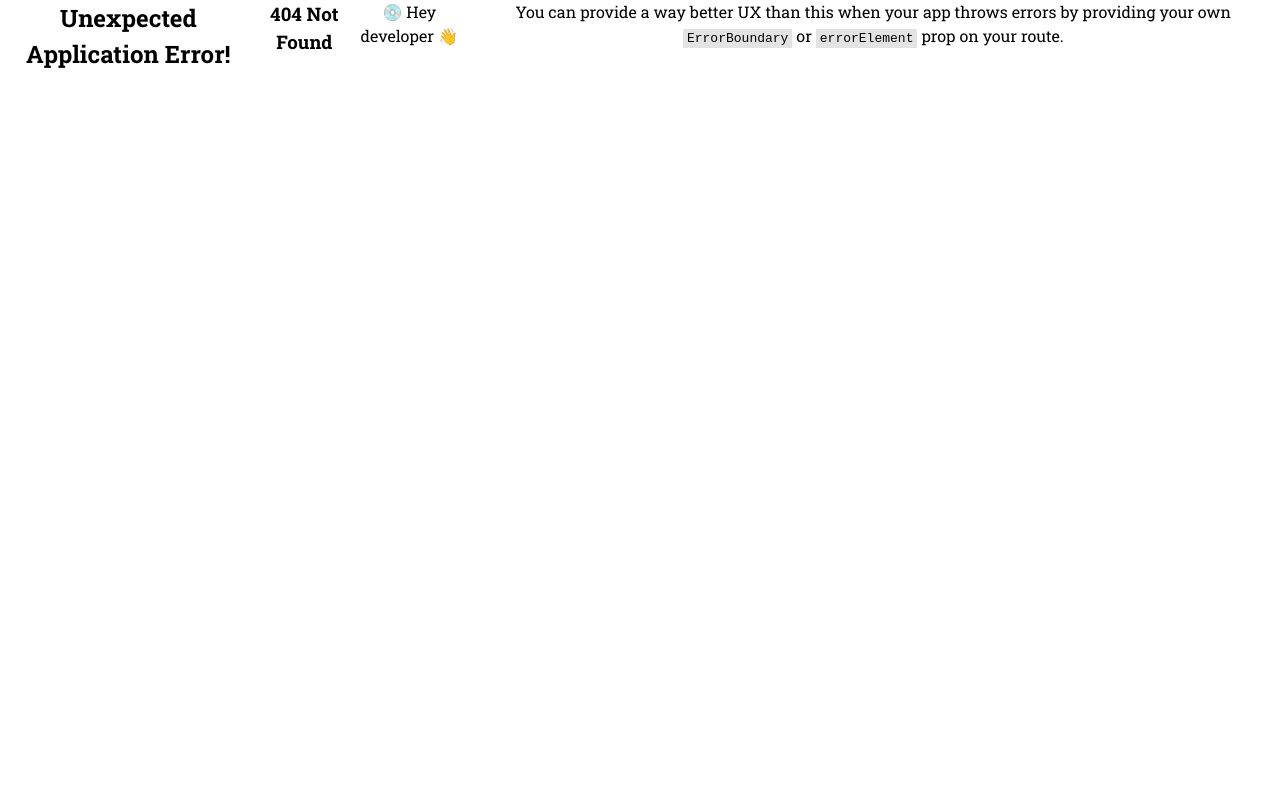
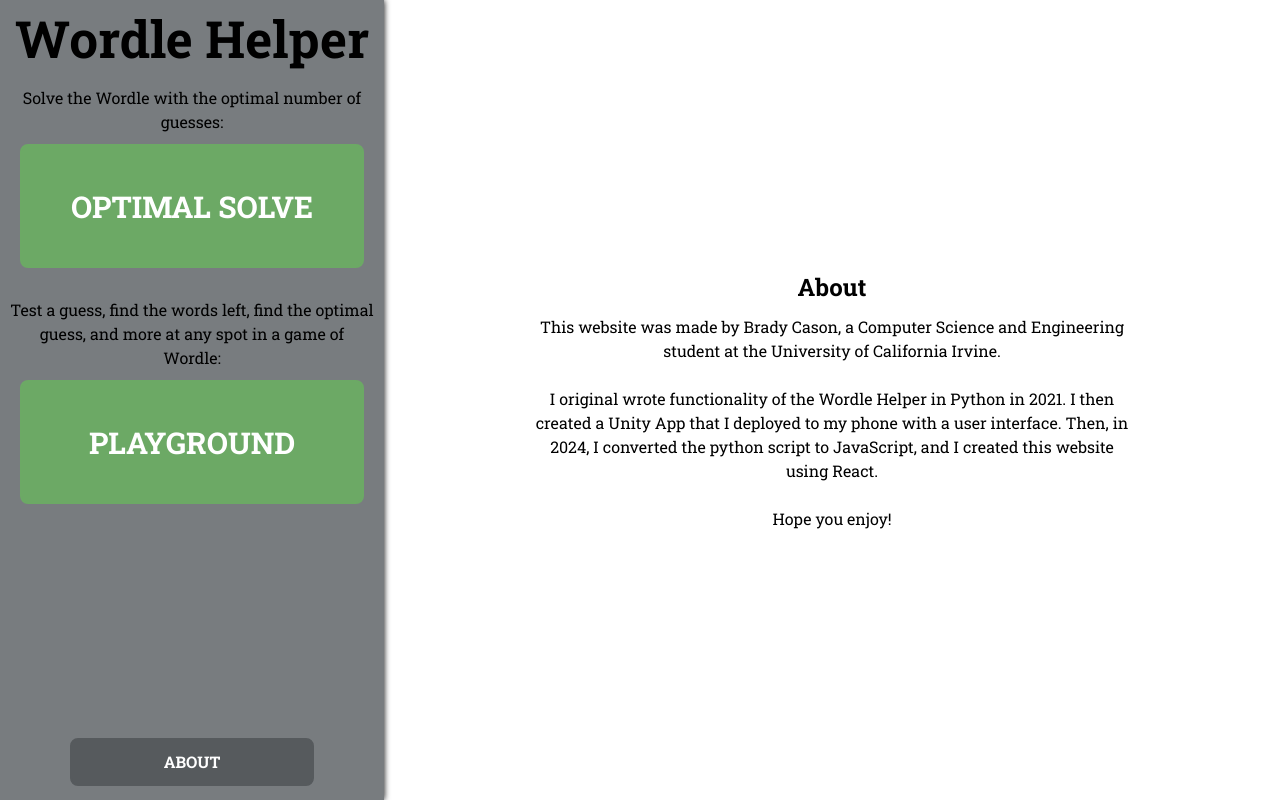
Before and after one commit to BradyCason/Wordle-Helper, a React (Vite) app: page /about in a window 1280 px wide. Before the commit this address had no page. Built offline with nearby package versions, Linux system fonts and the light colour scheme.

Commit message:
About page

```diff
--- a/src/App.css
+++ b/src/App.css
@@ -15,6 +15,10 @@
   flex: 1;
   padding: 10px;
   filter: drop-shadow(0 0 0.2rem black);
+  display: flex;
+  flex-direction: column;
+  justify-content: space-between;
+  align-items: center;
 }
 
 .right-box{
@@ -83,6 +87,20 @@
 .button-grey:hover{
   background-color: #5f6366;
   border-color: #5f6366;
+  color: white;
+}
+
+.button-dark-grey{
+  background-color: #565a5d;
+  border: 2px solid #565a5d;
+  color: white;
+  margin: 4px;
+  width: 200px;
+}
+
+.button-dark-grey:hover{
+  background-color: #4a4e51;
+  border-color: #4a4e51;
   color: white;
 }
 
--- /dev/null
+++ b/src/components/AboutPage.jsx
@@ -0,0 +1,13 @@
+export default function AboutPage() {
+
+    return (
+      <div style={{height: "100vh", display: "flex", flexDirection: "column", justifyContent: "center", alignItems: "center"}}>
+        <div style={{width: "600px"}}>
+            <h2>About</h2>
+            <p>This website was made by Brady Cason, a Computer Science and Engineering student at the University of California Irvine.<br /><br /></p>
+            <p>I original wrote functionality of the Wordle Helper in Python in 2021. I then created a Unity App that I deployed to my phone with a user interface. Then, in 2024, I converted the python script to JavaScript, and I created this website using React.<br /><br /></p>
+            <p>Hope you enjoy!</p>
+        </div>
+      </div>
+    )
+  }
--- a/src/components/LeftNavBar.jsx
+++ b/src/components/LeftNavBar.jsx
@@ -4,11 +4,14 @@
 
     return (
       <div className="left-nav-bar">
-        <h1>Wordle Helper</h1>
-        <p>Solve the Wordle with the optimal number of guesses:</p>
-        <Link className="button button-green nav-button" to='/optimal-solve'>Optimal Solve</Link>
-        <p>Test a guess, find the words left, find the optimal guess, and more at any spot in a game of Wordle:</p>
-        <Link className="button button-green nav-button" to='/playground'>Playground</Link>
+        <div>
+          <h1>Wordle Helper</h1>
+          <p>Solve the Wordle with the optimal number of guesses:</p>
+          <Link className="button button-green nav-button" to='/optimal-solve'>Optimal Solve</Link>
+          <p>Test a guess, find the words left, find the optimal guess, and more at any spot in a game of Wordle:</p>
+          <Link className="button button-green nav-button" to='/playground'>Playground</Link>
+        </div>
+        <Link className="button button-dark-grey" to="/about">About</Link>
       </div>
     )
   }
--- a/src/components/TypeGuess.jsx
+++ b/src/components/TypeGuess.jsx
@@ -9,6 +9,15 @@
   const [letter5, setLetter5] = useState("");
 
   function wordChange(e){
+    e.preventDefault()
+    let regex = /^[a-zA-Z]+$/;
+    let newString = ""
+    for (let i = 0; i < e.target.value.length; i++){
+        if (regex.test(e.target.value[i])){
+            newString += e.target.value[i].toUpperCase()
+        }
+    }
+    e.target.value = newString;
     let newWord = e.target.value;
     setWord(newWord);
     setLetter1(newWord.slice(0,1));
@@ -20,7 +29,7 @@
 
   return (
     <div className="vert-flex">
-      <input className="button type-guess-input" placeholder={"Word " + wordNum}maxLength={5} type="text" onChange={wordChange}></input>
+      <input className="button type-guess-input" placeholder={"Word " + wordNum} maxLength={5} type="text" onChange={wordChange}></input>
       <div style={{display: "flex", marginBottom: "5px"}}>
         <ColorSquare letter={letter1} color={color1} onClick={changeColor1}/>
         <ColorSquare letter={letter2} color={color2} onClick={changeColor2}/>
--- a/src/routes.jsx
+++ b/src/routes.jsx
@@ -1,6 +1,7 @@
 import App from "./App";
 import Playground from "./components/Playground";
 import OptimalSolvePage from "./components/OptimalSolvePage";
+import AboutPage from "./components/AboutPage";
 
 const routes = [
     {
@@ -9,6 +10,7 @@
       children: [
         { path: "optimal-solve", element: <OptimalSolvePage />},
         { path: "playground", element: <Playground />},
+        { path: "about", element: <AboutPage />},
         { path: "/", element: <div style={{height: "100vh", display:"flex", alignItems:"center", justifyContent:"center"}}><h2>Choose a mode on the left to get started!</h2></div>}
       ]
     },
```
Also changed, not shown: src/components/TestGuessPage.jsx (deleted, +0 -8 lines).
